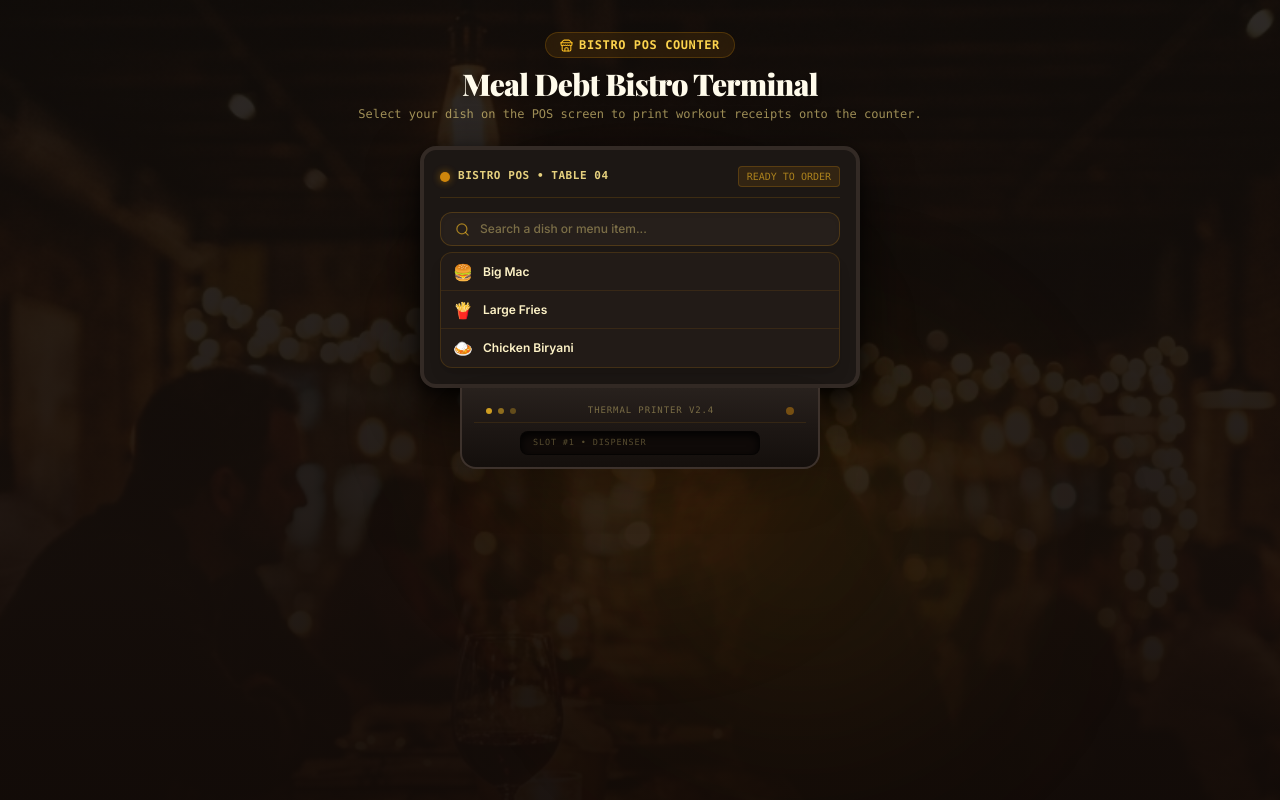
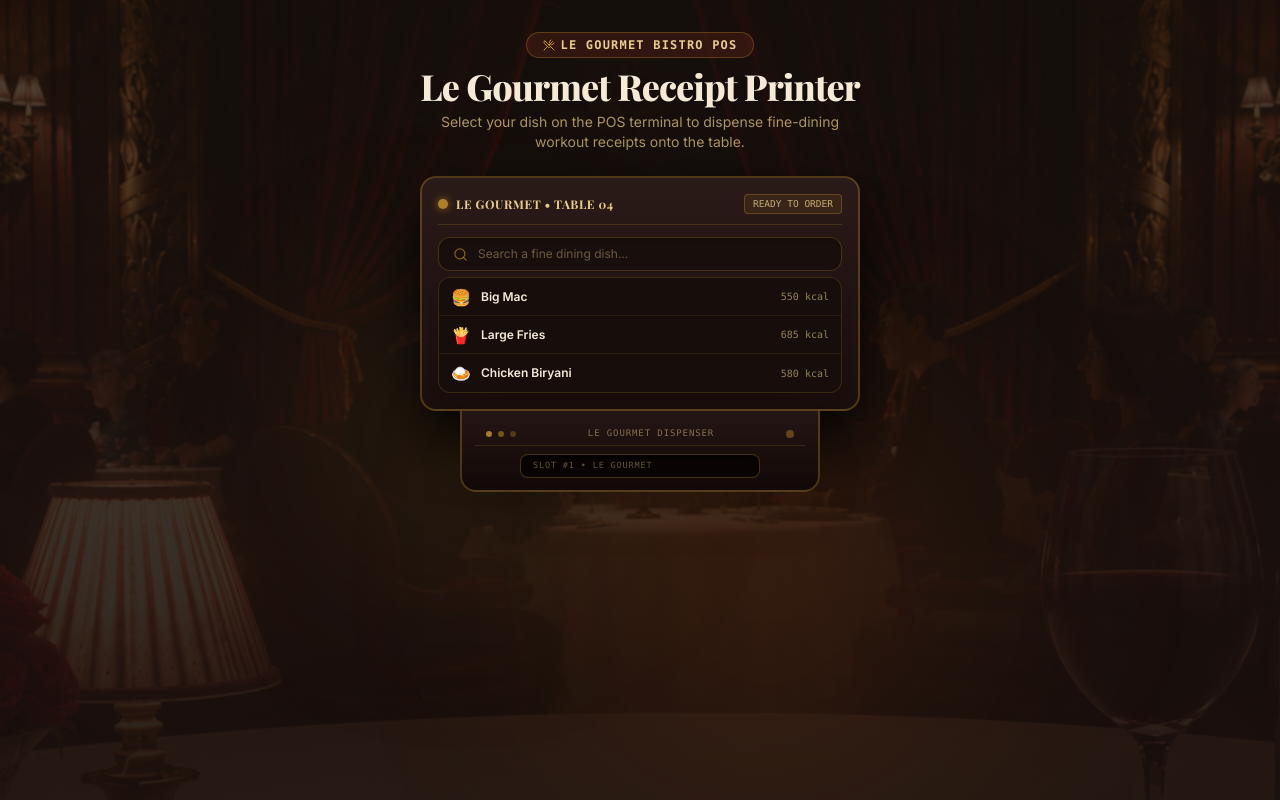
Before and after one commit to kr1tz30/meal-debt, a Next.js app: page /poc/receipt in a window 1280 px wide. Shown: the top 800 px of the page. Built offline with nearby package versions, Linux system fonts and the light colour scheme; a web font is replaced by a local one.

Commit message:
Feat: Apply Shashank's fine-dining theme (fine-dining bg, Le Gourmet branding, mahogany & gold POS) to receipt page

```diff
--- a/components/ReceiptPOC/ReceiptPOCView.tsx
+++ b/components/ReceiptPOC/ReceiptPOCView.tsx
@@ -1,8 +1,9 @@
 "use client";
 
 import { useMemo, useState } from "react";
+import Image from "next/image";
 import { motion, AnimatePresence } from "framer-motion";
-import { Search, RefreshCw, Share2, Minus, Plus, Printer, Store, Sparkles } from "lucide-react";
+import { Search, RefreshCw, Share2, Minus, Plus, Printer, UtensilsCrossed, Sparkles } from "lucide-react";
 import { Food } from "@/types/food";
 import { MealResult, WorkoutResult } from "@/types/result";
 import { searchFoods, getTrendingFoods } from "@/lib/search";
@@ -21,8 +22,7 @@
 const BUTTONS_HEIGHT = 180;
 const STAGE_GAP = 24;
 const STAGE_HEIGHT = PAPER_HEIGHT + LANDING_OFFSET_Y + STAGE_GAP + BUTTONS_HEIGHT;
-const SUGGESTIONS_COUNT = 4;
-const ROW_HEIGHT = 42;
+const SUGGESTIONS_COUNT = 3;
 
 function randomOrderNo() {
   return Math.floor(1000 + Math.random() * 9000).toString();
@@ -100,109 +100,113 @@
   const isPrinting = phase === "printing" || phase === "anticipating";
 
   return (
-    <div className="min-h-screen relative overflow-hidden flex flex-col items-center justify-center px-4 py-8 bg-[#120D0A]">
+    <div className="min-h-screen relative overflow-hidden flex flex-col items-center justify-center px-4 py-8 bg-[#1A130E]">
 
-      {/* ── Dim Bistro Background Image & Warm Ambient Bokeh Overlay ── */}
-      <div
-        className="absolute inset-0 bg-cover bg-center bg-no-repeat opacity-40 scale-105 pointer-events-none"
-        style={{ backgroundImage: "url('/bistro_bg.jpg')" }}
+      {/* ── Shashank's Fine Dining Background Image ── */}
+      <Image
+        src="/images/backgrounds/fine-dining.png"
+        alt="Le Gourmet Fine Dining"
+        fill
+        priority
+        className="object-cover opacity-60 scale-105 pointer-events-none"
       />
-      <div className="absolute inset-0 bg-gradient-to-b from-[#120D0A]/70 via-[#160E0A]/85 to-[#0F0805] pointer-events-none" />
+      <div className="absolute inset-0 bg-gradient-to-b from-[#1A130E]/60 via-[#1C110F]/80 to-[#120B09] pointer-events-none" />
 
-      {/* Floating Warm Bokeh Glow Orbs */}
-      <div className="absolute top-1/4 left-1/5 w-64 h-64 rounded-full bg-amber-600/15 blur-[90px] pointer-events-none" />
-      <div className="absolute top-1/3 right-1/4 w-80 h-80 rounded-full bg-yellow-600/10 blur-[110px] pointer-events-none" />
+      {/* Floating Warm Gold Bokeh Glows */}
+      <div className="absolute top-1/4 left-1/4 w-72 h-72 rounded-full bg-gold/10 blur-[100px] pointer-events-none" />
+      <div className="absolute top-1/3 right-1/4 w-96 h-96 rounded-full bg-amber-700/15 blur-[120px] pointer-events-none" />
 
-      {/* Page Header */}
+      {/* Page Header — Le Gourmet Fine Dining Theme */}
       <div className="mb-6 text-center z-10 relative">
-        <span className="inline-flex items-center gap-1.5 rounded-full bg-amber-500/10 text-amber-300 text-xs font-mono font-semibold tracking-wider px-3.5 py-1 mb-2 border border-amber-500/20 backdrop-blur-md">
-          <Store size={13} className="text-amber-400" />
-          BISTRO POS COUNTER
+        <span className="inline-flex items-center gap-1.5 rounded-full bg-accent/20 text-gold-soft text-xs font-mono font-semibold tracking-widest uppercase px-4 py-1 mb-2 border border-gold/30 backdrop-blur-md">
+          <UtensilsCrossed size={12} className="text-gold" />
+          LE GOURMET BISTRO POS
         </span>
-        <h1 className="font-display text-3xl font-black text-amber-50 tracking-tight drop-shadow-md">
-          Meal Debt Bistro Terminal
+        <h1 className="font-display text-3xl sm:text-4xl font-extrabold text-[#F6EAD6] tracking-tight drop-shadow-lg">
+          Le Gourmet Receipt Printer
         </h1>
-        <p className="text-amber-200/60 text-xs mt-1 font-mono">
-          Select your dish on the POS screen to print workout receipts onto the counter.
+        <p className="text-gold-soft/70 text-xs sm:text-sm mt-1.5 font-sans max-w-md">
+          Select your dish on the POS terminal to dispense fine-dining workout receipts onto the table.
         </p>
       </div>
 
-      {/* ── Professional Bistro POS Terminal Device Container ── */}
+      {/* ── Fine-Dining Mahogany & Brass POS Terminal Device Container ── */}
       <div className="w-full max-w-[440px] flex flex-col items-center z-10 relative">
 
         {/* 1. Tilted Touch Screen Menu Display */}
-        <div className="w-full rounded-2xl bg-[#1C1714] border-4 border-[#332A25] shadow-[0_20px_50px_rgba(0,0,0,0.8),0_4px_12px_rgba(0,0,0,0.5)] p-4 flex flex-col relative overflow-hidden backdrop-blur-md">
+        <div className="w-full rounded-2xl bg-gradient-to-b from-[#2B1B18] via-[#211311] to-[#1A0E0C] border-2 border-gold/30 shadow-[0_25px_60px_rgba(0,0,0,0.85)] p-4 flex flex-col relative overflow-hidden backdrop-blur-md">
 
           {/* Screen Top Header Bar */}
-          <div className="flex items-center justify-between border-b border-amber-500/15 pb-2.5 mb-3.5">
+          <div className="flex items-center justify-between border-b border-gold/20 pb-2.5 mb-3">
             <div className="flex items-center gap-2">
-              <div className="w-2.5 h-2.5 rounded-full bg-amber-500 animate-pulse shadow-[0_0_8px_rgba(245,158,11,0.6)]" />
-              <span className="text-[11px] font-mono font-bold text-amber-200/90 tracking-wider uppercase">
-                BISTRO POS • TABLE 04
+              <div className="w-2.5 h-2.5 rounded-full bg-gold animate-pulse shadow-[0_0_8px_rgba(201,151,46,0.8)]" />
+              <span className="font-display text-[12px] font-bold text-gold-soft tracking-wider uppercase">
+                LE GOURMET • TABLE 04
               </span>
             </div>
-            <span className="text-[10px] font-mono text-amber-400/60 bg-amber-500/10 px-2 py-0.5 rounded border border-amber-500/20">
+            <span className="text-[9.5px] font-mono text-gold-soft/80 bg-gold/10 px-2 py-0.5 rounded border border-gold/30">
               {phase === "idle" && "READY TO ORDER"}
               {phase === "anticipating" && "WARMING PRINTER..."}
-              {phase === "printing" && "PRINTING DEBT..."}
+              {phase === "printing" && "PRINTING RECEIPT..."}
               {phase === "done" && "RECEIPTS DISPENSED"}
             </span>
           </div>
 
-          {/* Interactive Menu Screen Content — compact, zero wasted vertical space */}
+          {/* Interactive Menu Screen Content */}
           <div className="w-full flex flex-col items-center justify-center transition-all duration-300">
             {picking ? (
               <div className="w-full flex flex-col items-center">
                 {!selectedFood ? (
                   <div className="w-full">
-                    <div className="flex items-center gap-2.5 rounded-xl border border-amber-500/20 bg-[#261F1B] px-3.5 py-2 shadow-inner">
-                      <Search size={15} className="text-amber-400/60 shrink-0" />
+                    <div className="flex items-center gap-2.5 rounded-xl border border-gold/25 bg-[#180E0C] px-3.5 py-2 shadow-inner">
+                      <Search size={15} className="text-gold/60 shrink-0" />
                       <input
                         value={query}
                         onChange={(e) => setQuery(e.target.value)}
-                        placeholder="Search a dish or menu item..."
-                        className="w-full bg-transparent focus:outline-none text-xs text-amber-100 placeholder:text-amber-200/40 font-medium"
+                        placeholder="Search a fine dining dish..."
+                        className="w-full bg-transparent focus:outline-none text-xs text-[#F6EAD6] placeholder:text-gold-soft/40 font-sans"
                       />
                     </div>
-                    <div className="mt-1.5 rounded-xl border border-amber-500/15 bg-[#221B17] shadow-lg overflow-hidden">
+                    <div className="mt-1.5 rounded-xl border border-gold/20 bg-[#170E0C] shadow-lg overflow-hidden">
                       {suggestions.slice(0, 3).map((f) => (
                         <button
                           key={f.id}
                           onClick={() => setSelectedFood(f)}
                           style={{ height: 38 }}
-                          className="w-full flex items-center gap-2.5 px-3 text-left hover:bg-amber-500/10 transition-colors border-b border-amber-500/10 last:border-0"
+                          className="w-full flex items-center gap-2.5 px-3 text-left hover:bg-gold/15 transition-colors border-b border-gold/10 last:border-0"
                         >
                           <span className="text-base">{f.emoji}</span>
-                          <span className="text-xs font-semibold text-amber-100">{f.name}</span>
+                          <span className="text-xs font-semibold text-[#F6EAD6] flex-1 truncate">{f.name}</span>
+                          <span className="text-[10px] text-gold-soft/60 font-mono">{f.calories} kcal</span>
                         </button>
                       ))}
                     </div>
                   </div>
                 ) : (
-                  <div className="flex flex-col items-center gap-3 w-full py-1">
+                  <div className="flex flex-col items-center gap-2.5 w-full py-1">
                     <button
                       onClick={() => setSelectedFood(null)}
-                      className="flex items-center gap-2 rounded-full bg-amber-500/15 border border-amber-500/30 px-3.5 py-1 shadow-sm text-xs font-semibold text-amber-200 hover:bg-amber-500/25 transition-all"
+                      className="flex items-center gap-2 rounded-full bg-gold/15 border border-gold/30 px-3.5 py-1 shadow-sm text-xs font-semibold text-gold-soft hover:bg-gold/25 transition-all"
                     >
                       <span className="text-base">{selectedFood.emoji}</span>
                       {selectedFood.name}
-                      <span className="text-amber-400/50 text-[10px]">(change)</span>
+                      <span className="text-gold-soft/50 text-[10px]">(change)</span>
                     </button>
 
-                    <div className="flex items-center gap-2 bg-[#261F1B] rounded-xl border border-amber-500/20 shadow-inner px-2 py-1">
+                    <div className="flex items-center gap-2 bg-[#170E0C] rounded-xl border border-gold/20 shadow-inner px-2.5 py-1">
                       <button
                         onClick={() => setQuantity((q) => clampQuantity(q - 1))}
-                        className="w-7 h-7 grid place-items-center rounded-lg hover:bg-amber-500/20 text-amber-200 transition-colors"
+                        className="w-7 h-7 grid place-items-center rounded-lg hover:bg-gold/20 text-gold-soft transition-colors"
                         aria-label="Decrease quantity"
                       >
                         <Minus size={13} />
                       </button>
-                      <span className="w-8 text-center font-mono font-bold text-xs tabular-nums text-amber-100">
+                      <span className="w-8 text-center font-mono font-bold text-xs tabular-nums text-[#F6EAD6]">
                         {quantity}x
                       </span>
                       <button
                         onClick={() => setQuantity((q) => clampQuantity(q + 1))}
-                        className="w-7 h-7 grid place-items-center rounded-lg hover:bg-amber-500/20 text-amber-200 transition-colors"
+                        className="w-7 h-7 grid place-items-center rounded-lg hover:bg-gold/20 text-gold-soft transition-colors"
                         aria-label="Increase quantity"
                       >
                         <Plus size={13} />
@@ -211,7 +215,7 @@
 
                     <button
                       onClick={handleTap}
-                      className="w-full mt-0.5 rounded-xl bg-gradient-to-r from-amber-600 to-yellow-600 text-amber-950 font-mono font-black text-xs tracking-wider py-2.5 shadow-[0_4px_16px_rgba(245,158,11,0.3)] hover:brightness-110 active:scale-[0.99] transition-all flex items-center justify-center gap-2 uppercase"
+                      className="w-full mt-0.5 rounded-xl bg-accent text-white font-sans font-bold text-xs tracking-wider py-2.5 shadow-lg border border-gold/40 hover:bg-accent/90 active:scale-[0.99] transition-all flex items-center justify-center gap-2 uppercase"
                     >
                       <Printer size={15} />
                       PRINT WORKOUT RECEIPT
@@ -220,11 +224,11 @@
                 )}
               </div>
             ) : phase === "done" ? (
-              <div className="w-full py-2 px-3 rounded-xl bg-amber-500/10 border border-amber-500/20 flex items-center justify-between gap-2 my-0.5">
+              <div className="w-full py-2 px-3 rounded-xl bg-gold/10 border border-gold/30 flex items-center justify-between gap-2 my-0.5">
                 <div className="flex items-center gap-2 truncate">
                   <span className="text-lg shrink-0">{selectedFood?.emoji}</span>
                   <div className="text-left truncate">
-                    <p className="text-[11px] font-bold text-amber-100 font-mono leading-tight truncate">
+                    <p className="text-[11px] font-bold text-[#F6EAD6] font-display leading-tight truncate">
                       {selectedFood?.name} ({quantity}x)
                     </p>
                     <p className="text-[9.5px] font-mono text-emerald-400 leading-tight">
@@ -234,7 +238,7 @@
                 </div>
                 <button
                   onClick={reset}
-                  className="px-2.5 py-1 rounded-lg bg-amber-500/20 hover:bg-amber-500/30 text-amber-200 text-[10px] font-mono font-bold border border-amber-500/30 transition-all flex items-center gap-1 shrink-0"
+                  className="px-2.5 py-1 rounded-lg bg-gold/20 hover:bg-gold/30 text-gold-soft text-[10px] font-mono font-bold border border-gold/30 transition-all flex items-center gap-1 shrink-0"
                 >
                   <RefreshCw size={11} />
                   NEW ORDER
@@ -242,8 +246,8 @@
               </div>
             ) : (
               <div className="py-3 flex items-center justify-center gap-2 text-center">
-                <Sparkles size={16} className="text-amber-400 animate-spin" />
-                <p className="font-mono text-xs font-bold text-amber-200 tracking-wider uppercase">
+                <Sparkles size={16} className="text-gold animate-spin" />
+                <p className="font-mono text-xs font-bold text-gold-soft tracking-wider uppercase">
                   {phase === "anticipating" ? "Warming Up Thermal Printer..." : "Printing Receipts..."}
                 </p>
               </div>
@@ -252,25 +256,25 @@
         </div>
 
         {/* 2. POS Terminal Base & Thermal Printer Slot Fixture */}
-        <div className="w-[360px] bg-gradient-to-b from-[#28211D] via-[#1D1714] to-[#140F0C] border-x-2 border-b-2 border-[#3D322C] rounded-b-2xl shadow-2xl relative flex flex-col items-center justify-between p-3 z-30">
+        <div className="w-[360px] bg-gradient-to-b from-[#231513] via-[#1B0F0D] to-[#120807] border-x-2 border-b-2 border-gold/30 rounded-b-2xl shadow-2xl relative flex flex-col items-center justify-between p-3 z-30">
 
           {/* Keypad & LED Status Bar */}
-          <div className="w-full flex items-center justify-between px-3 py-1 border-b border-amber-500/10 mb-2">
+          <div className="w-full flex items-center justify-between px-3 py-1 border-b border-gold/15 mb-2">
             <div className="flex items-center gap-1.5">
-              <div className="w-1.5 h-1.5 rounded-full bg-amber-400/80" />
-              <div className="w-1.5 h-1.5 rounded-full bg-amber-400/50" />
-              <div className="w-1.5 h-1.5 rounded-full bg-amber-400/30" />
+              <div className="w-1.5 h-1.5 rounded-full bg-gold/80" />
+              <div className="w-1.5 h-1.5 rounded-full bg-gold/50" />
+              <div className="w-1.5 h-1.5 rounded-full bg-gold/30" />
             </div>
-            <span className="font-mono text-[9px] text-amber-200/40 tracking-widest uppercase">
-              THERMAL PRINTER v2.4
+            <span className="font-mono text-[9px] text-gold-soft/50 tracking-widest uppercase">
+              LE GOURMET DISPENSER
             </span>
             <div
               className={`w-2 h-2 rounded-full transition-all ${
                 isPrinting
-                  ? "bg-amber-400 shadow-[0_0_10px_#F59E0B] animate-ping"
+                  ? "bg-gold shadow-[0_0_10px_#C9972E] animate-ping"
                   : phase === "done"
                   ? "bg-emerald-400 shadow-[0_0_8px_#10B981]"
-                  : "bg-amber-500/40"
+                  : "bg-gold/40"
               }`}
             />
           </div>
@@ -278,15 +282,15 @@
           {/* Built-in Dark Aperture Printer Slot Slit */}
           <div
             style={{ width: MACHINE_WIDTH }}
-            className="h-6 rounded-lg bg-[#0F0A08] shadow-[inset_0_3px_8px_rgba(0,0,0,0.9)] border border-black/60 relative flex items-center justify-between px-3 overflow-hidden"
+            className="h-6 rounded-lg bg-[#0A0504] shadow-[inset_0_3px_8px_rgba(0,0,0,0.95)] border border-gold/30 relative flex items-center justify-between px-3 overflow-hidden"
           >
-            <span className="font-mono text-[8.5px] text-amber-200/30 tracking-widest uppercase select-none">
-              SLOT #1 • DISPENSER
+            <span className="font-mono text-[8.5px] text-gold-soft/40 tracking-widest uppercase select-none">
+              SLOT #1 • LE GOURMET
             </span>
           </div>
         </div>
 
-        {/* ── 3. Paper Dispenser Stage (Ejects Receipts onto Wooden Counter Table) ── */}
+        {/* ── 3. Paper Dispenser Stage (Ejects Receipts onto Fine Dining Table) ── */}
         <div
           className="relative w-full flex flex-col items-center mt-[-22px] z-20"
           style={{
@@ -376,7 +380,7 @@
             </div>
           )}
 
-          {/* ── Multi-Receipt Activity Tabs (Positioned AT THE BOTTOM below receipt stack!) ── */}
+          {/* ── Multi-Receipt Activity Tabs ── */}
           <AnimatePresence>
             {phase === "done" && activityWorkouts.length > 0 && (
               <motion.div
@@ -393,10 +397,10 @@
                     <button
                       key={w.activity.id}
                       onClick={() => setActiveStackIndex(idx)}
-                      className={`flex items-center gap-1 px-3 py-1.5 rounded-full text-xs font-mono font-bold transition-all shadow-md ${
+                      className={`flex items-center gap-1 px-3.5 py-1.5 rounded-full text-xs font-mono font-bold transition-all shadow-md ${
                         isActive
-                          ? "bg-amber-400 text-amber-950 shadow-amber-500/20 scale-105"
-                          : "bg-[#28211D]/90 text-amber-200/80 hover:bg-[#332A25] border border-amber-500/20 backdrop-blur-md"
+                          ? "bg-accent text-white border border-gold/40 shadow-lg scale-105"
+                          : "bg-[#211311]/90 text-gold-soft/80 hover:bg-[#2B1B18] border border-gold/20 backdrop-blur-md"
                       }`}
                     >
                       <span>{w.activity.emoji}</span>
@@ -417,13 +421,13 @@
               phase === "done" ? "z-40" : "pointer-events-none"
             }`}
           >
-            <button className="inline-flex items-center gap-2 rounded-xl bg-gradient-to-r from-amber-500 to-yellow-500 px-6 py-2.5 text-xs font-mono font-bold text-amber-950 shadow-lg hover:brightness-110 transition-all">
+            <button className="inline-flex items-center gap-2 rounded-xl bg-accent px-6 py-2.5 text-xs font-sans font-bold text-white shadow-lg border border-gold/40 hover:bg-accent/90 transition-all uppercase tracking-wider">
               <Share2 size={14} />
               SHARE RECEIPT STACK
             </button>
             <button
               onClick={reset}
-              className="inline-flex items-center gap-1.5 text-xs font-mono font-semibold text-amber-200/60 hover:text-amber-200 transition-colors"
+              className="inline-flex items-center gap-1.5 text-xs font-mono font-semibold text-gold-soft/60 hover:text-gold-soft transition-colors"
             >
               <RefreshCw size={13} />
               Print Another Meal
```
